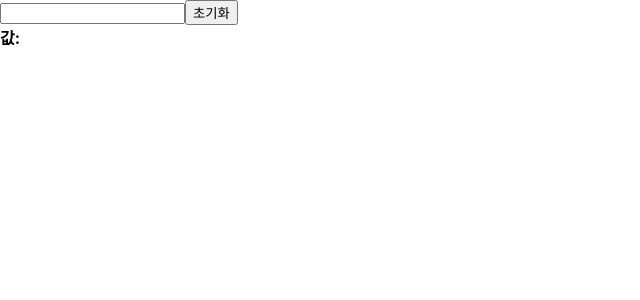
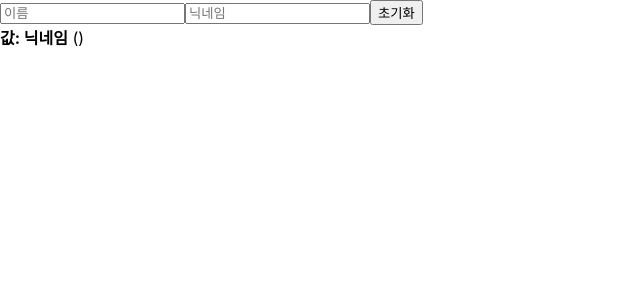
Before and after one commit to soulwine-it/begin-react, a React (Create React App) app: page / in a window 1280 px wide. Shown: the top 300 px of the page, without its empty margins (0-640 px from the left). Built offline with nearby package versions, Linux system fonts and the light colour scheme.

Commit message:
two Inpnut

```diff
--- a/src/InputSample.js
+++ b/src/InputSample.js
@@ -1,49 +1,43 @@
 import React, { useState } from "react";
 
 function InputSample() {
-  const [text, setText] = useState("");
+  const [inputs, setInputs] = useState({
+    name: "",
+    nickname: ""
+  });
+  const { name, nickname } = inputs;
   const onChange = e => {
-    setText(e.target.value);
+    const { name, value } = e.target;
+    //객체 상태를 업데이트 할때에는 객체를 복사하고 나서 덮어씌우고 업데이트 해줘야 한다.
+
+    setInputs({
+      ...inputs,
+      [name]: value
+    });
   };
 
   const onReset = () => {
-    setText("");
+    setInputs({
+      name: "",
+      nickname: ""
+    });
   };
   return (
     <div>
-      <input onChange={onChange} value={text} />
+      <input name="name" onChange={onChange} placeholder="이름" value={name} />
+      <input
+        name="nickname"
+        placeholder="닉네임"
+        onChange={onChange}
+        value={nickname}
+      />
       <button onClick={onReset}>초기화</button>
       <div>
-        <b>값: {text}</b>
+        <b>값: 닉네임</b>
+        {name} ({nickname})
       </div>
     </div>
   );
 }
 
 export default InputSample;
-
-// import React, { useState } from "react";
-
-// function InputSample() {
-//   const [text, setText] = useState("");
-
-//   const onChange = e => {
-//     setText(e.target.value);
-//   };
-
-//   const onReset = () => {
-//     setText("");
-//   };
-//   return (
-//     <div>
-//       <input onChange={onChange} value={text} />
-//       <button onClick={onReset}>초기화</button>
-//       <div>
-//         <b>값: </b>
-//         {text}
-//       </div>
-//     </div>
-//   );
-// }
-
-// export default InputSample;
```
